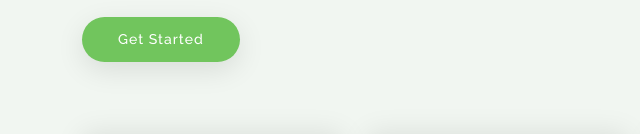
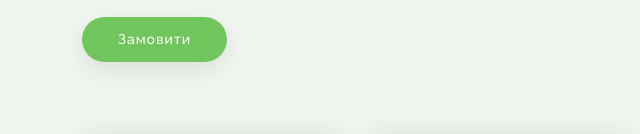
Before and after one commit to Jeka-bomba/pkmaster-site, a plain HTML site: page index.html in a window 1280 px wide. Shown: the part 599-733 px from the top of the page, 0-640 px from the left. Drawn offline with Linux system fonts and the light colour scheme; files whose address does not match are found by name.

Commit message:
Update index.html

```diff
--- a/index.html
+++ b/index.html
@@ -90,7 +90,7 @@
             <h2>Ремонт комп'ютерів та ноутбуків у Києві</h2>
              <h2>Професійний сервіс, діагностика та гарантія на роботи</h2>
             <div class="d-flex">
-              <a href="#about" class="btn-get-started">Get Started</a>
+              <a href="#about" class="btn-get-started">Замовити</a>
             </div>
           </div>
           <div class="col-lg-6 order-1 order-lg-2">
```
